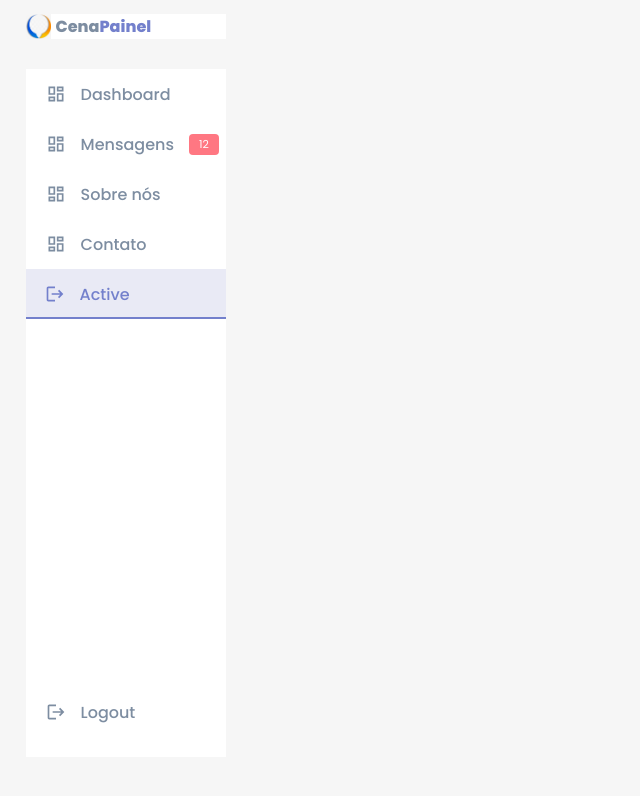
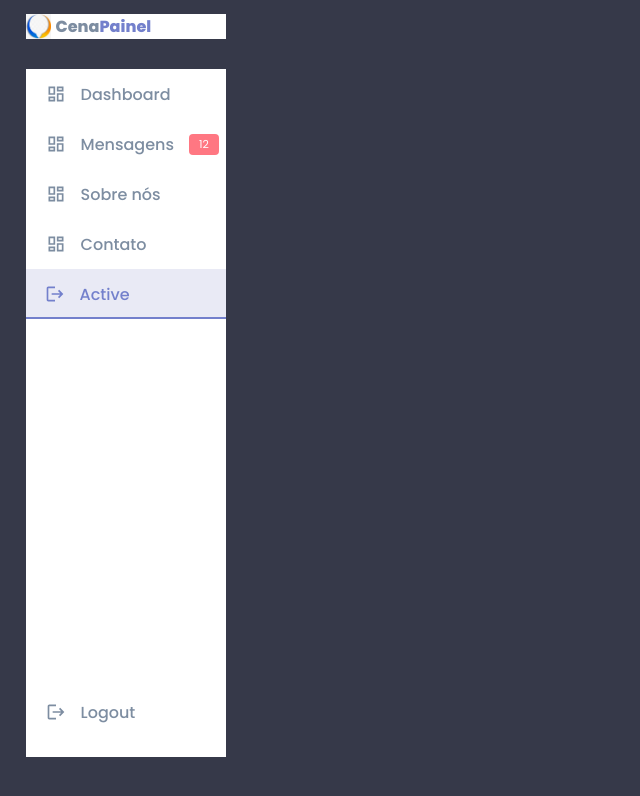
Before and after one commit to israelcena/cenapainel, a React (Create React App) app: page / in a window 1280 px wide. Shown: the top 796 px of the page, without its empty margins (0-640 px from the left). Built offline with nearby package versions, Linux system fonts and the light colour scheme.

Commit message:
change background color and include overflow hidden

```diff
--- a/src/index.css
+++ b/src/index.css
@@ -40,7 +40,8 @@ body {
 	height: 100vh;
 	background: var(--color-background);
 	user-select: none;
-	/* overflow-x: hidden; */
+	overflow-x: hidden;
+	background-color: var(--color-dark);
 }
 
 a {
```
